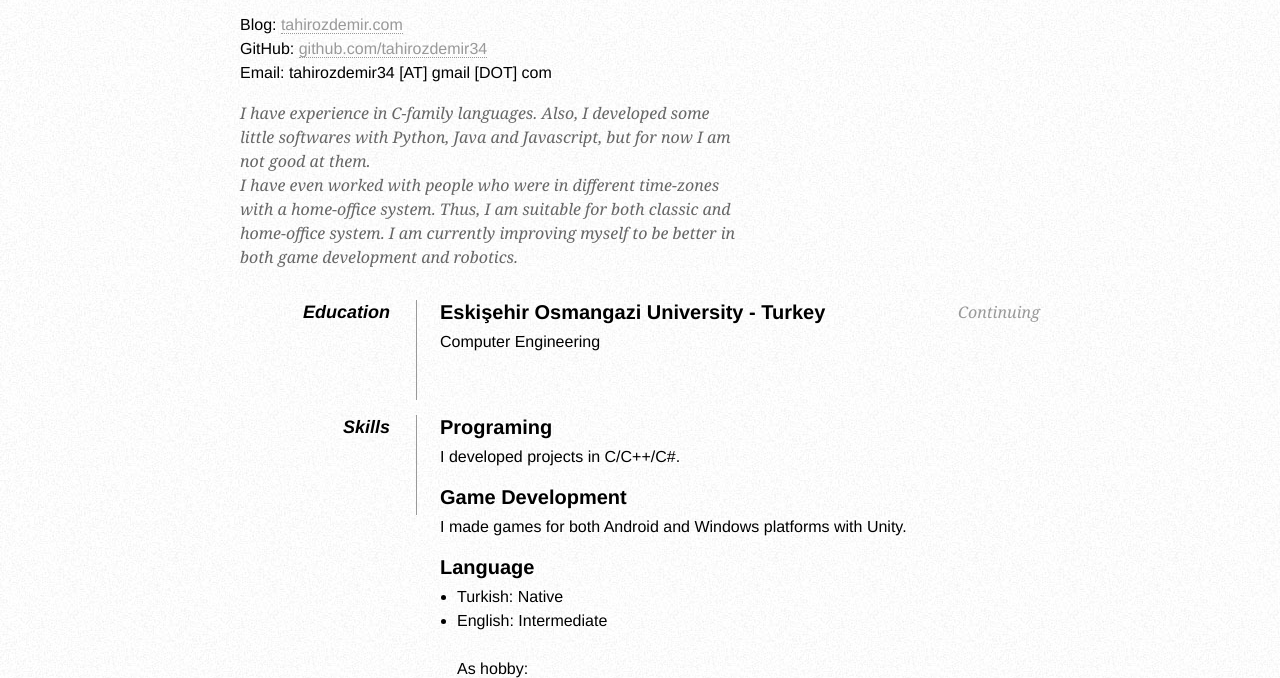
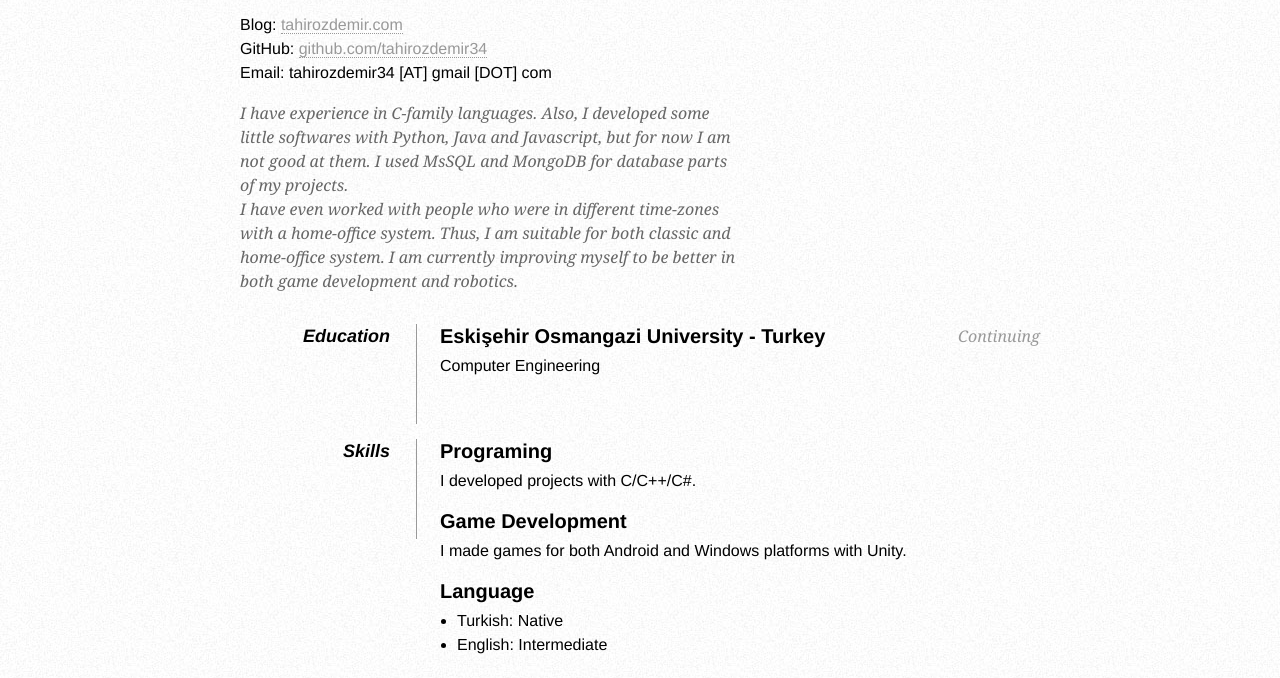
Before and after one commit to tahirozdemir34/cv-for-web, a plain HTML site: page index.html in a window 1280 px wide. Shown: the part 84-762 px from the top of the page. Drawn offline with Linux system fonts and the light colour scheme.

Commit message:
Update index.html
typo and database section

```diff
--- a/index.html
+++ b/index.html
@@ -50,7 +50,7 @@
 
         <div id="objective">
             <p>
-                I have experience in C-family languages. Also, I developed some little softwares with Python, Java and Javascript, but for now I am not good at them.
+                I have experience in C-family languages. Also, I developed some little softwares with Python, Java and Javascript, but for now I am not good at them. I used MsSQL and MongoDB for database parts of my projects.
 		</br>I have even worked with people who were in different time-zones with a home-office system.
 		Thus, I am suitable for both classic and home-office system.
 		I am currently improving myself to be better in both game development and robotics.
@@ -74,16 +74,16 @@
             <dt>Skills</dt>
             <dd>
                 <h2>Programing</h2>
-                <p>I developed projects in C/C++/C#.</p>
+                <p>I developed projects with C/C++/C#.</p>
 
                 <h2>Game Development</h2>
                 <p>I made games for both Android and Windows platforms with Unity.</p>
 
-				<h2>Language</h2>
+		<h2>Language</h2>
                 <ul>
-					<li>Turkish: Native</li>
+		    <li>Turkish: Native</li>
                     <li>English: Intermediate</li>
-					</br>As hobby:
+		    </br>As hobby:
                     <li>Japanese: Beginner</li>
                     <li>French: Beginner</li>
                 </ul>
```
